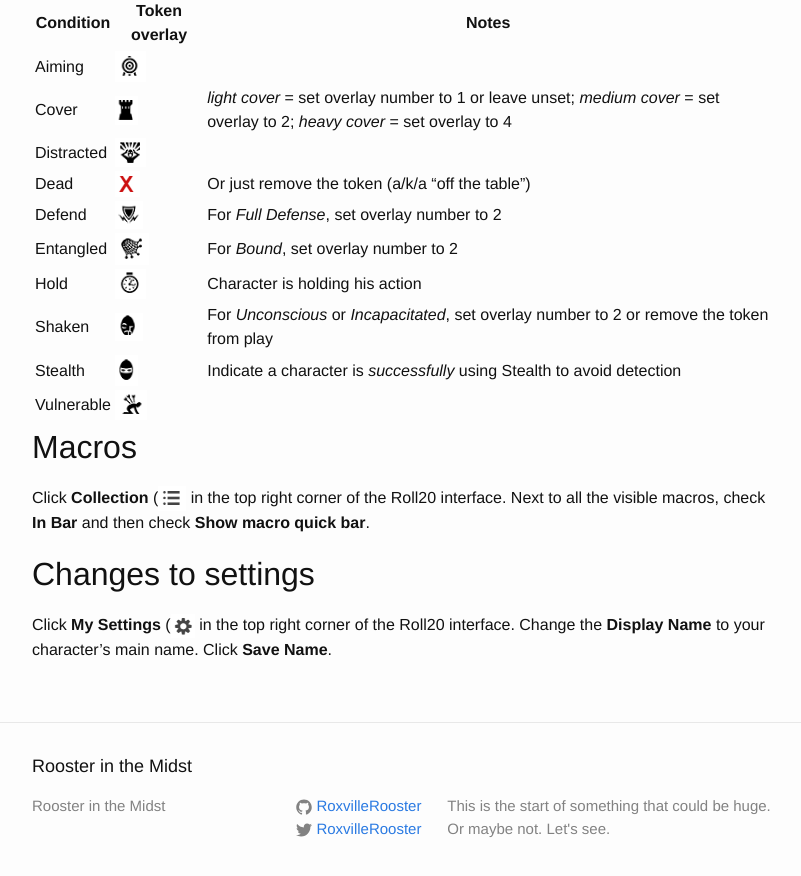
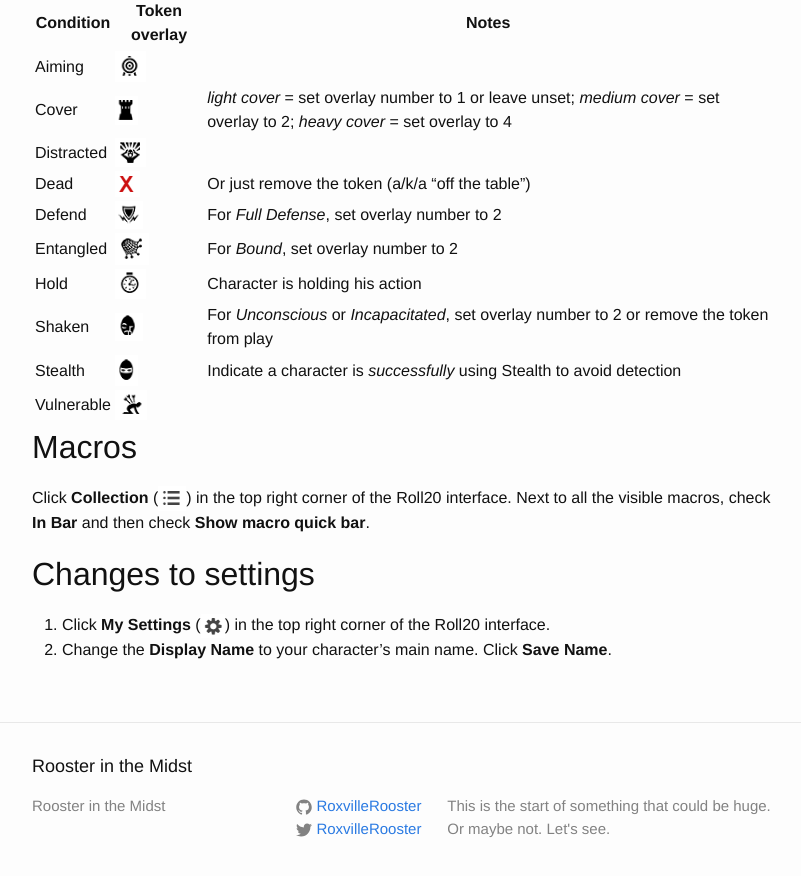
Before and after one commit to achall36/RoxvilleRooster.github.io, a Jekyll site: the page built from roll20_savage_worlds.md, in a window 1280 px wide and 900 px high, scrolled down 1009 px. Shown: the top 876 px of the window, without its empty margins (238-1039 px from the left). Built offline with Jekyll 4.4.1, drawn with Linux system fonts in a browser that asks for light colours.

Commit message:
Update roll20_savage_worlds.md

```diff
--- a/roll20_savage_worlds.md
+++ b/roll20_savage_worlds.md
@@ -38,10 +38,10 @@ The following token overlays are used to indicate status/conditions in combat. O
 
 ## Macros
 
-Click **Collection** (![Collection](/images/roll20/collection.PNG "Collection") in the top right corner of the Roll20 interface.
+Click **Collection** (![Collection](/images/roll20/collection.PNG "Collection")) in the top right corner of the Roll20 interface.
 Next to all the visible macros, check **In Bar** and then check **Show macro quick bar**.
 
 ## Changes to settings
 
-Click **My Settings** (![My Settings](/images/roll20/gear.PNG "My Settings") in the top right corner of the Roll20 interface.
-Change the **Display Name** to your character's main name. Click **Save Name**.
+1. Click **My Settings** (![My Settings](/images/roll20/gear.PNG "My Settings")) in the top right corner of the Roll20 interface.
+2. Change the **Display Name** to your character's main name. Click **Save Name**.
```
